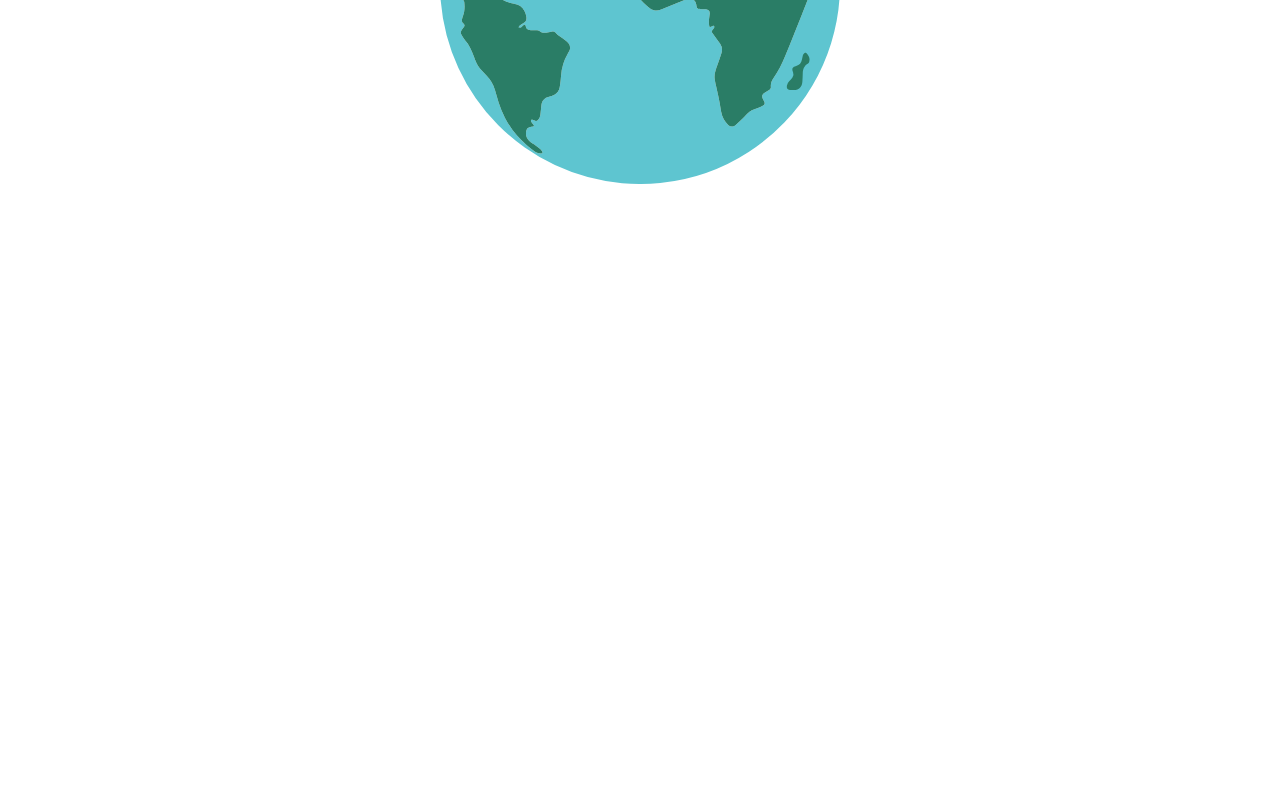
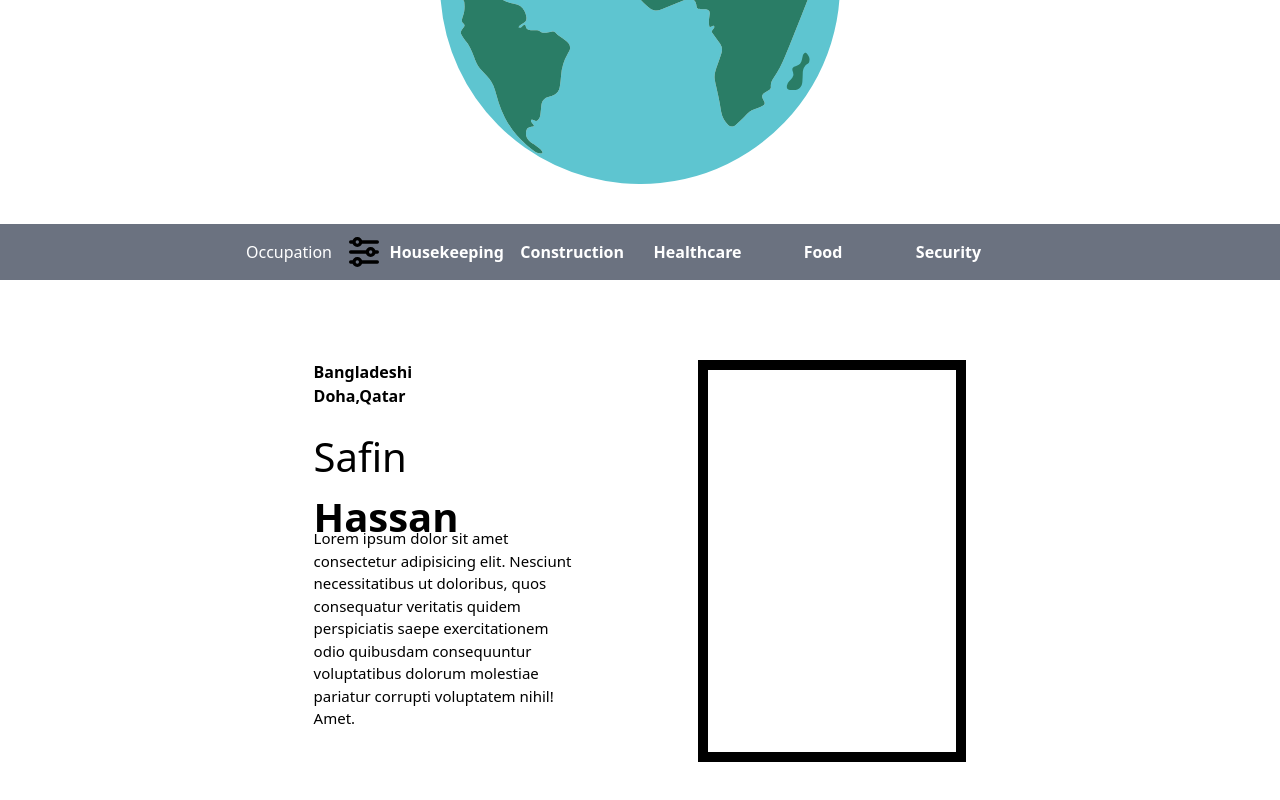
Before and after one commit to KabakaWilliam/uvw-page, a Next.js app: page / in a window 1280 px wide. Shown: the part 576-1376 px from the top of the page. Before the commit the page ends 800 px from the top, so only its background shows below. Built offline with nearby package versions, Linux system fonts and the light colour scheme.

Commit message:
added profile

```diff
--- /dev/null
+++ b/components/Navbar.tsx
@@ -0,0 +1,31 @@
+import { AdjustmentsIcon } from "@heroicons/react/outline";
+const Navbar = () => {
+  return (
+    <div className="w-screen h-[7vh] bg-gray-500 flex">
+      <div className="flex w-[30%] h-[100%] items-center justify-end  font-sans ">
+        <span className="text-white mr-3">Occupation</span>
+        <AdjustmentsIcon className="h-10 rotate-90" />
+      </div>
+
+      <ul className="flex justify-start items-center w-[70%] h-[100%]  font-sans font-bold">
+        <li className="w-[14%] h-[100%] flex items-center hover:bg-gray-100 text-white justify-center cursor-pointer hover:text-gray-600 ">
+          Housekeeping
+        </li>
+        <li className="w-[14%] h-[100%] flex items-center hover:bg-gray-100 text-white justify-center cursor-pointer hover:text-gray-600">
+          Construction
+        </li>
+        <li className="w-[14%] h-[100%] flex items-center hover:bg-gray-100 text-white justify-center cursor-pointer hover:text-gray-600">
+          Healthcare
+        </li>
+        <li className="w-[14%] h-[100%] flex items-center hover:bg-gray-100 text-white justify-center cursor-pointer hover:text-gray-600">
+          Food
+        </li>
+        <li className="w-[14%] h-[100%] flex items-center hover:bg-gray-100 text-white justify-center cursor-pointer hover:text-gray-600">
+          Security
+        </li>
+      </ul>
+    </div>
+  );
+};
+
+export default Navbar;
--- /dev/null
+++ b/components/ProfileContainer.tsx
@@ -0,0 +1,37 @@
+import React from "react";
+
+const ProfileContainer = () => {
+  return (
+    <div className="w-screen h-[93vh]  ">
+      <div className="mx-[20vw] h-[100%] w-[60vw]  flex">
+        <div className="w-[50%] h-[100%] ">
+          <div className="w-[100%] h-[90%] mt-[10vh] flex items-start justify-center">
+            <div className="w-[70%] h-[50%] ">
+              <div className="w-[100%] h-[20%]  font-sans font-bold">
+                <div>Bangladeshi</div>
+                <div>Doha,Qatar</div>
+              </div>
+              <div className="w-[50%]  h-[30%] text-[40px] font-sans">
+                Safin <span className="font-bold">Hassan</span>
+              </div>
+              <div className="w-[100%] h-[50%] font-sans font-light text-[15px]">
+                Lorem ipsum dolor sit amet consectetur adipisicing elit.
+                Nesciunt necessitatibus ut doloribus, quos consequatur veritatis
+                quidem perspiciatis saepe exercitationem odio quibusdam
+                consequuntur voluptatibus dolorum molestiae pariatur corrupti
+                voluptatem nihil! Amet.
+              </div>
+            </div>
+          </div>
+        </div>
+        <div className="w-[50%] h-[100%] ">
+          <div className="w-[100%] h-[90%] mt-[10vh] flex items-start justify-center">
+            <div className="w-[70%] h-[60%] border-[10px] border-black "></div>
+          </div>
+        </div>
+      </div>
+    </div>
+  );
+};
+
+export default ProfileContainer;
--- a/package.json
+++ b/package.json
@@ -9,6 +9,7 @@
     "lint": "next lint"
   },
   "dependencies": {
+    "@heroicons/react": "^1.0.6",
     "next": "12.1.4",
     "react": "18.0.0",
     "react-dom": "18.0.0"
--- a/pages/index.tsx
+++ b/pages/index.tsx
@@ -1,7 +1,16 @@
 import type { NextPage } from "next";
 import Head from "next/head";
 import Image from "next/image";
+import Navbar from "../components/Navbar";
+import ProfileContainer from "../components/ProfileContainer";
 import styles from "../styles/Home.module.css";
+
+const scrollToTop = () => {
+  window.scrollTo({
+    top: document.body.scrollHeight,
+    behavior: "smooth",
+  });
+};
 
 const Home: NextPage = () => {
   return (
@@ -21,7 +30,10 @@ const Home: NextPage = () => {
             <span className="text-[40px]">OF OUR PEOPLE</span>
           </div>
 
-          <button className="border-[5px] rounded-lg border-black w-[196px] h-[68px] text-[20px]">
+          <button
+            onClick={() => scrollToTop()}
+            className="border-[5px] rounded-lg border-black w-[196px] h-[68px] text-[20px] hover:bg-red-300 hover:text-black"
+          >
             Explore
           </button>
         </section>
@@ -29,6 +41,11 @@ const Home: NextPage = () => {
           <Image className="" src="/globe.svg" width={400} height={400} />
         </section>
       </main>
+
+      <section className="w-screen h-screen">
+        <Navbar />
+        <ProfileContainer />
+      </section>
     </div>
   );
 };
--- a/styles/globals.css
+++ b/styles/globals.css
@@ -1,9 +1,11 @@
 @import url("https://fonts.googleapis.com/css2?family=Fredoka+One&display=swap");
+
 html,
 body {
   padding: 0;
   margin: 0;
   /* font-family: Roboto; */
+
   font-family: "Fredoka One", cursive, Roboto;
 }
 
```
Also changed, not shown: 1 other file (tests, documents, lock files or other folders).
